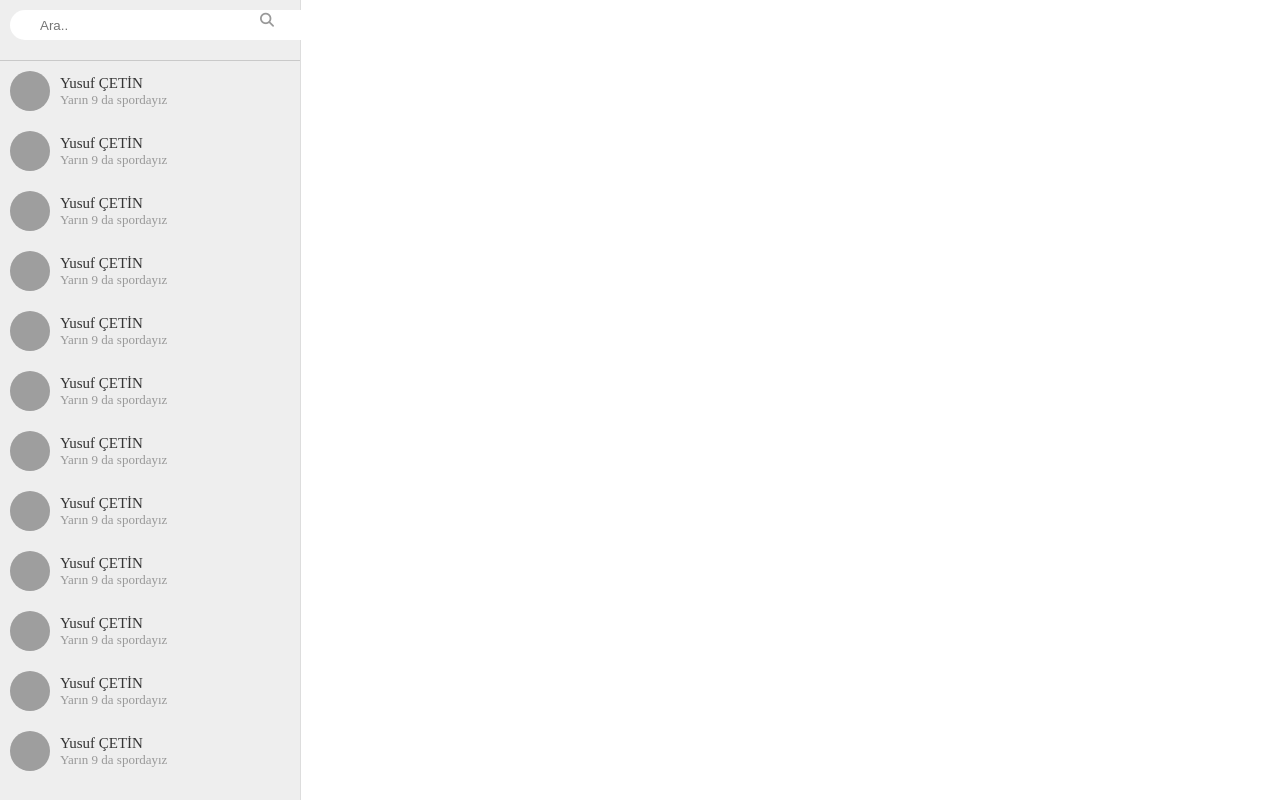
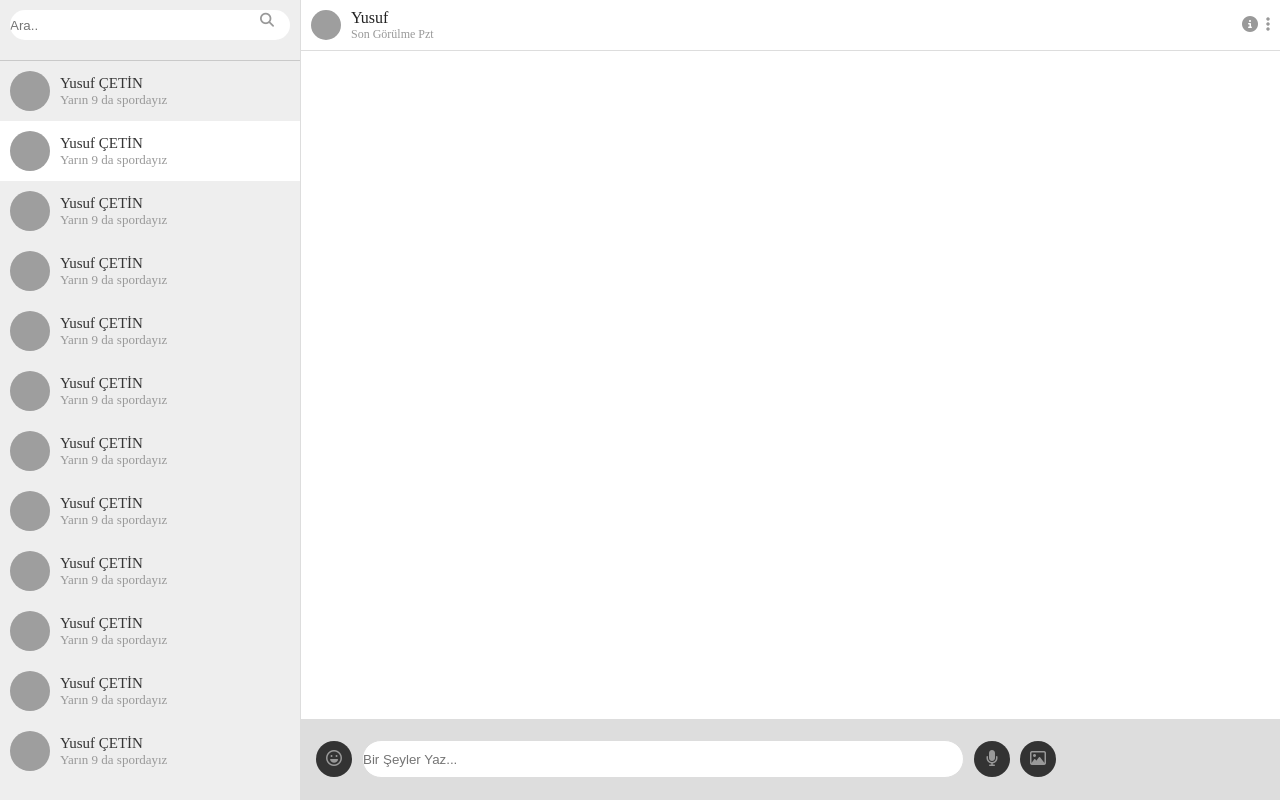
Before and after one commit to DevYosef35/chat-ui-by-pure-html-css, a plain HTML site: page index.html in a window 1280 px wide. Drawn offline with Linux system fonts and the light colour scheme; grey boxes are pictures that could not be loaded.

Commit message:
content side ui was created

```diff
--- a/index.html
+++ b/index.html
@@ -9,8 +9,6 @@
     <script src="https://kit.fontawesome.com/bdd10e6f2c.js" crossorigin="anonymous"></script>
 </head>
 <body>
-    <!-- HEADER -->
-    <div class="header"></div>
     <div class="chat">
     <!-- SIDE_BAR -->
     <div class="side-bar">
@@ -28,7 +26,7 @@
                         </div></a>
 
                 </li>
-                <li>
+                <li class="active">
                     <a href=""><img src="https://yt3.ggpht.com/4D6dl-zH0Zt53RO6FZJegt0BlSEOA1jEacgLAUy7iBA9HMaiO0OW6tPpFUn-1Z68-tYADBj41-k=s88-c-k-c0x00ffffff-no-rj-mo" alt="">
                         <div class="contact">
                             <div class="name">Yusuf ÇETİN</div>
@@ -121,10 +119,55 @@
 
     <!-- CONTENT-->
     <div class="content">
-        <div class="content-header"></div>
+
+        <div class="content-header">
+            <div class="user-info">
+                <img src="https://yt3.ggpht.com/4D6dl-zH0Zt53RO6FZJegt0BlSEOA1jEacgLAUy7iBA9HMaiO0OW6tPpFUn-1Z68-tYADBj41-k=s88-c-k-c0x00ffffff-no-rj-mo" alt="">
+                <div class="user">
+                    <div class="name">Yusuf</div>
+                    <div class="time">Son Görülme Pzt</div>
+                </div>
+            </div>
+            <div class="actions">
+                <ul>
+                    <li>
+                        <a href="">
+                            <i class="fa fa-info-circle" aria-hidden="true"></i>
+                        </a>
+                    </li>
+                    <li>
+                        <a href="">
+                            <i class="fa fa-ellipsis-v" aria-hidden="true"></i>
+                        </a>
+                    </li>
+                </ul>
+            </div>
+        </div>
         <div class="content-contact"></div>
-        <div class="content-form"></div>
+        <div class="content-form">
+            <ul>
+                <li>
+                    <a href="" class="laugh">
+                        <i class="fa far fa-laugh" aria-hidden="true"></i>
+                    </a>
+                </li>
+                <li class="input">
+                    <input type="text" placeholder="Bir Şeyler Yaz...">
+                </li>
+                <li>
+                    <a href="">
+                        <i class="fa fa-microphone" aria-hidden="true"></i>
+                    </a>
+                </li>
+                <li>
+                    <a href="">
+                        <i class="fa fa-image" aria-hidden="true"></i>
+                    </a>
+                </li>
+            </ul>
+        </div>
     </div>
 </div>
+
 </body>
 </html>
--- a/style.css
+++ b/style.css
@@ -3,6 +3,7 @@
     margin: 0;
     border: none;
     text-decoration: none;
+    list-style: none;
 }
 *:focus{
     outline: 0;
@@ -42,7 +43,7 @@ html,body {
     width: 100%;
     height: 30px;
     border-radius: 30px;
-   padding: 0px 30px 0px 30px;
+
 
 }
 
@@ -67,7 +68,7 @@ html,body {
     align-items: center;
     padding: 0 10px;
 }
-
+.chat .side-bar .contants ul li.active a,
 .chat .side-bar .contants ul li a:hover{
     background-color: white;
 }
@@ -88,3 +89,90 @@ html,body {
     font-size: 13px;
     color: #999;
 }
+.chat .content {
+    flex: 1;
+    display: flex;
+    flex-direction: column;
+}
+.chat .content .content-header {
+    height: 30px;
+    border-bottom: 1px solid #ddd;
+    display: flex;
+    justify-content: space-between;
+    align-items: center;
+    padding: 10px;
+}
+.chat .content .content-header .user-info{
+    display: flex;
+    align-items: center;
+}
+.chat .content .content-header .user-info img{
+    width: 30px;
+    height: 30px;
+    border-radius: 30px;
+    margin-right: 10px;
+}
+
+.chat .content .content-header .user-info .user .name{
+    font-size: 16px;
+    color: #222;
+}
+
+.chat .content .content-header .user-info .user .time{
+    font-size: 12px;
+    color: #999;
+}
+
+.chat .content .content-header .actions ul{
+    display: flex;
+
+}
+.chat .content .content-header .actions ul li{
+    margin-left: 8px;
+}
+.chat .content .content-header .actions ul a {
+    color: #999;
+
+}
+.chat .content .content-header .actions ul a:hover{
+    color: #222;
+}
+.chat .content .content-contact{
+    flex: 1;
+}
+
+.chat .content .content-form{
+    border-top: 1px solid #ddd;
+
+    height: 50px;
+    padding: 15px 10px;
+    background-color: #ddd;
+}
+.chat .content .content-form ul{
+    display: flex;
+    align-items: center;
+
+}
+.chat .content .content-form ul li{
+    margin: 5px;
+}
+
+.chat .content .content-form ul li input {
+    flex: 1;
+    height: 36px;
+    width: 600px;
+    border: 1px solid #ddd;
+
+    border-radius: 36px;
+}
+
+.chat .content .content-form ul li a{
+    color: #999;
+    width: 36px;
+    display: block;
+    height: 36px;
+    border-radius: 50%;
+    background-color: #333;
+    line-height: 36px;
+    text-align: center;
+}
```
